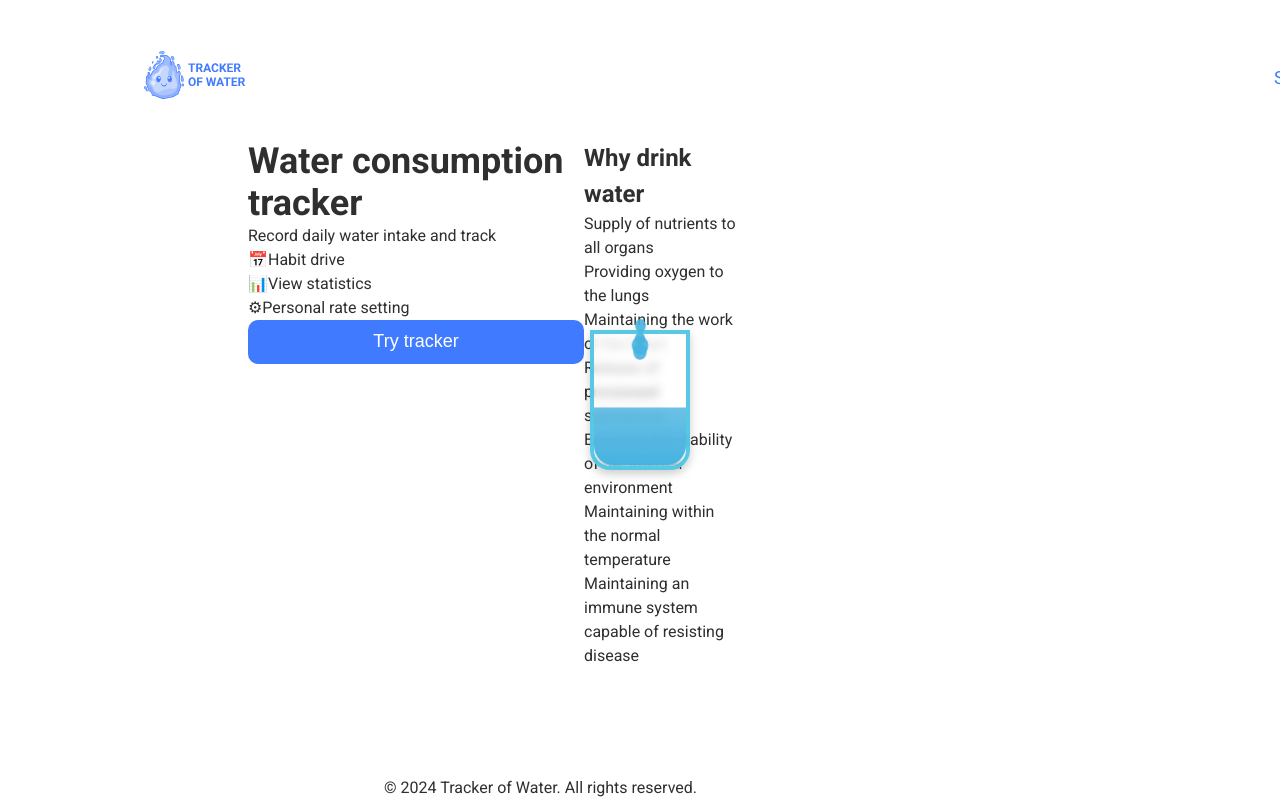
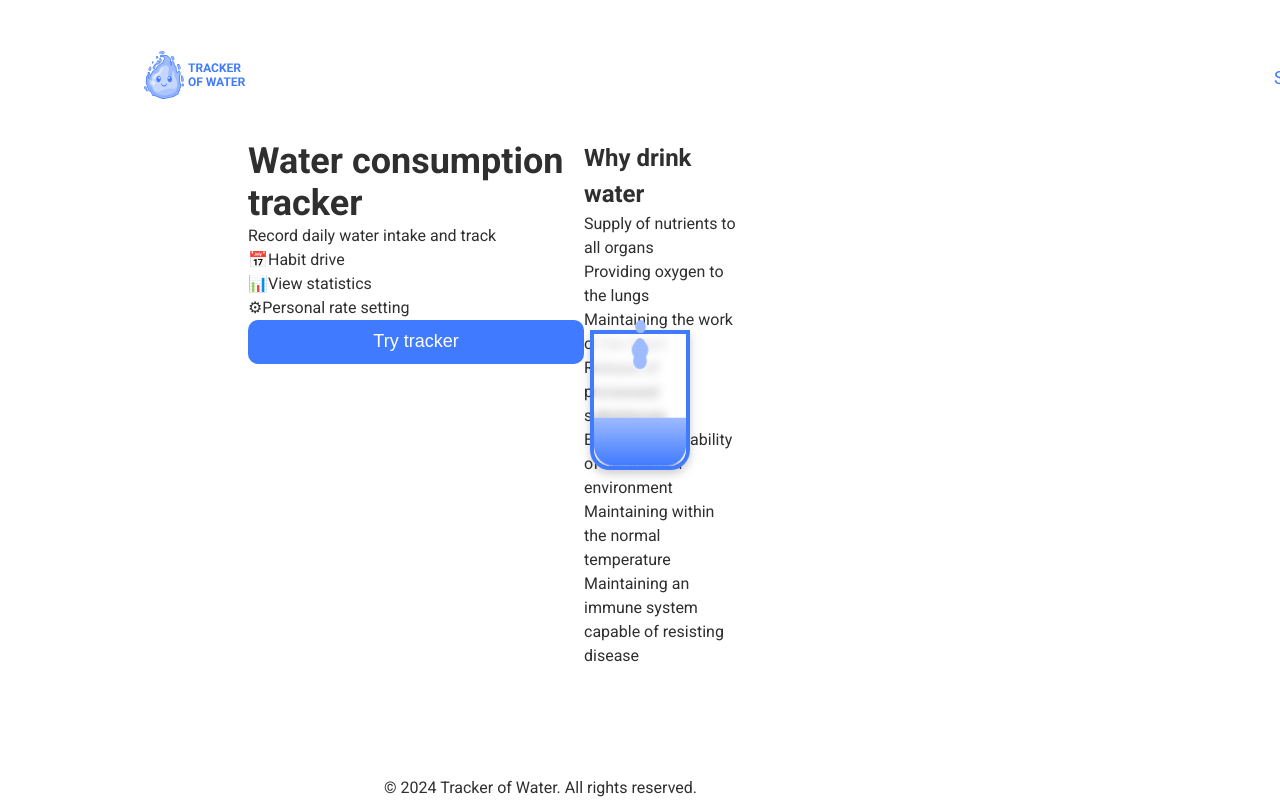
Before and after one commit to yana-kozlova/WaterTracker-front, a React (Vite) app: page /welcome in a window 1280 px wide. Built offline with nearby package versions, Linux system fonts and the light colour scheme.

Commit message:
update DripLoader
add  delay , changed color.

```diff
--- a/src/components/App/App.jsx
+++ b/src/components/App/App.jsx
@@ -2,13 +2,32 @@ import { Route, Routes } from "react-router-dom";
 import { lazy, Suspense } from "react";
 import Layout from "../Layout/Layout.jsx";
 import DripLoader from "../DripLoader/DripLoader.jsx";
+import { delayImport } from "../../utils/delayImport"
 
-const MainPage = lazy(() => import("../../pages/MainPage/MainPage.jsx"));
-const SigninPage = lazy(() => import("../../pages/SigninPage/SigninPage.jsx"));
-const SignupPage = lazy(() => import("../../pages/SignupPage/SignupPage.jsx"));
-const NotFoundPage = lazy(() => import("../../pages/NotFoundPage.jsx"));
-const WelcomePage = lazy(() => import("../../pages/WelcomePage/WelcomePage.jsx")
+
+// імпорти з затримкою
+const MainPage = lazy(() =>
+  delayImport(() => import("../../pages/MainPage/MainPage.jsx"))
 );
+const SigninPage = lazy(() =>
+  delayImport(() => import("../../pages/SigninPage/SigninPage.jsx"))
+);
+const SignupPage = lazy(() =>
+  delayImport(() => import("../../pages/SignupPage/SignupPage.jsx"))
+);
+const NotFoundPage = lazy(() =>
+  delayImport(() => import("../../pages/NotFoundPage.jsx"))
+);
+const WelcomePage = lazy(() =>
+  delayImport(() => import("../../pages/WelcomePage/WelcomePage.jsx"))
+);
+
+// const MainPage = lazy(() => import("../../pages/MainPage/MainPage.jsx"));
+// const SigninPage = lazy(() => import("../../pages/SigninPage/SigninPage.jsx"));
+// const SignupPage = lazy(() => import("../../pages/SignupPage/SignupPage.jsx"));
+// const NotFoundPage = lazy(() => import("../../pages/NotFoundPage.jsx"));
+// const WelcomePage = lazy(() => import("../../pages/WelcomePage/WelcomePage.jsx")
+// );
 
 export default function App() {
   return (
--- a/src/components/DripLoader/DripLoader.module.css
+++ b/src/components/DripLoader/DripLoader.module.css
@@ -17,7 +17,7 @@
   position: relative;
   width: 100px;
   height: 140px;
-  border: 4px solid rgba(70, 178, 224, 0.7);
+  border: 4px solid #407bff;
   /* Напівпрозорий бордюр */
   border-radius: 0 0 20px 20px;
   background: linear-gradient(
@@ -39,7 +39,7 @@
   position: absolute;
   bottom: 0;
   width: 100%;
-  background: linear-gradient(to top, #46b2e0, rgba(70, 178, 224, 0.9));
+  background: linear-gradient(to top, #407bff, #9ebbff);
   /* Градієнт для води */
   transition:
     height 1.5s ease-in-out,
@@ -64,7 +64,7 @@
 .drop {
   width: 12px;
   height: 14px;
-  background-color: rgba(70, 178, 224, 0.9);
+  background-color: #9ebbff;
   border-radius: 50%;
   animation: drop-fall 2s infinite ease-in-out;
   transform: scale(1);
@@ -120,7 +120,7 @@
   position: relative;
   width: 100px;
   height: 140px;
-  border: 4px solid rgba(70, 196, 224, 0.905);
+  border: 4px solid var(--primary-color-blue);
   /* Напівпрозорий бордюр */
   border-radius: 0 0 20px 20px;
   background: linear-gradient(
@@ -142,7 +142,7 @@
   position: absolute;
   bottom: 0;
   width: 100%;
-  background: linear-gradient(to top, #46b2e0, rgba(70, 178, 224, 0.8));
+  background: linear-gradient(to top, #407bff, #9ebbff);
   /* Градієнт для води */
   transition:
     height 1.5s ease-in-out,
--- /dev/null
+++ b/src/utils/delayImport.jsx
@@ -0,0 +1,5 @@
+export const delayImport = (importFunc, delay = 2000) => {
+  return new Promise((resolve) => {
+    setTimeout(() => resolve(importFunc()), delay);
+  });
+};
```
